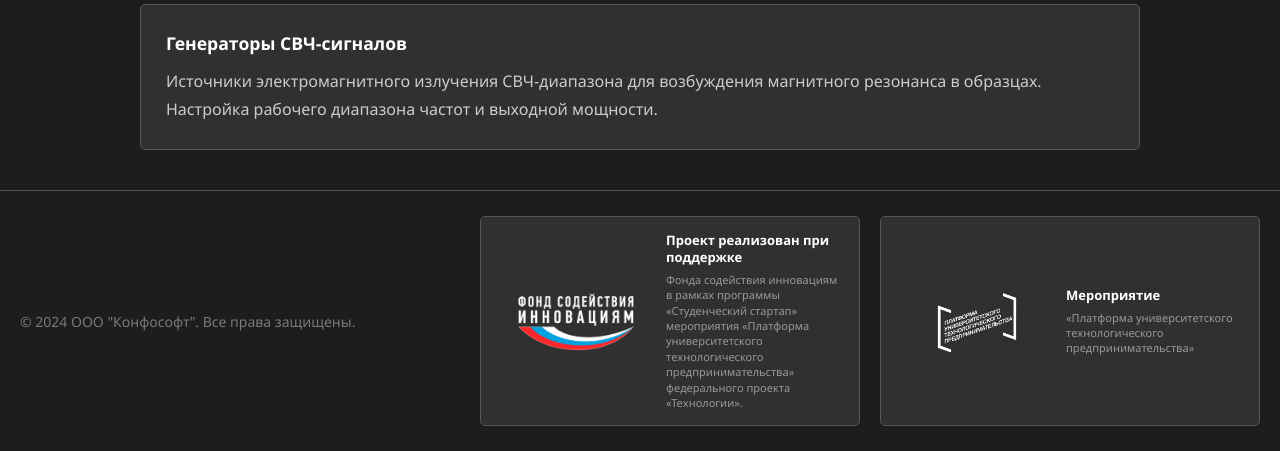
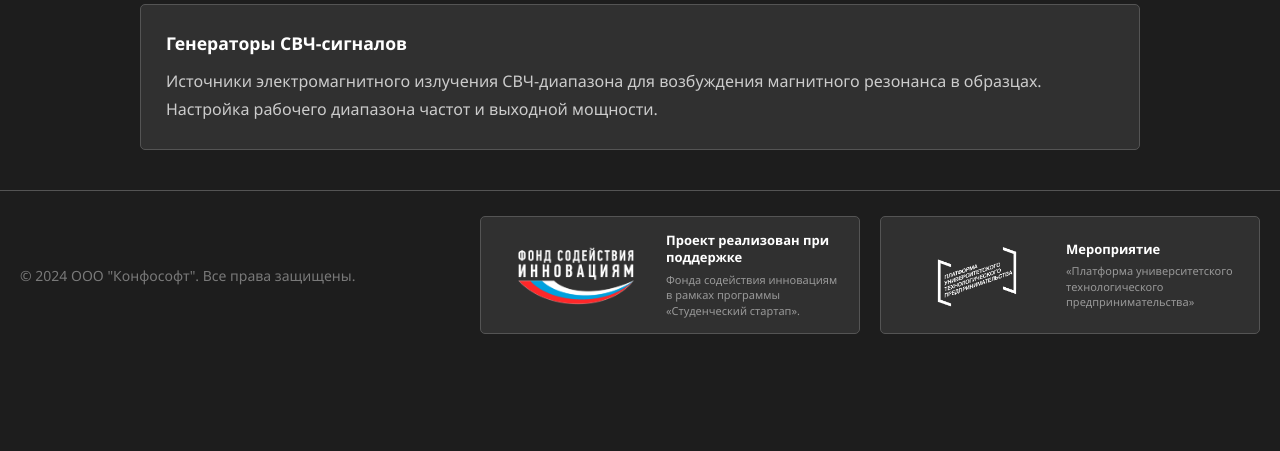
Before and after one commit to Kosach-p/confocalsoft-com-syte, a FastAPI app: page / in a window 1280 px wide. Shown: the part 5032-5483 px from the top of the page. After the commit the page ends 5366 px from the top, so only its background shows below. Run offline with FastAPI, Linux system fonts and the light colour scheme.

Commit message:
Update base.html

```diff
--- a/templates/base.html
+++ b/templates/base.html
@@ -40,7 +40,7 @@
                 <img src="/static/img/fond_logo.png" alt="Фонд содействия инновациям" class="support-logo">
                 <div class="support-text">
                     <h2>Проект реализован при поддержке</h2>
-                    <p>Фонда содействия инновациям в рамках программы «Студенческий стартап» мероприятия «Платформа университетского технологического предпринимательства» федерального проекта «Технологии».</p>
+                    <p>Фонда содействия инновациям в рамках программы «Студенческий стартап».</p>
                 </div>
             </div>
             <div class="support-card">
```
